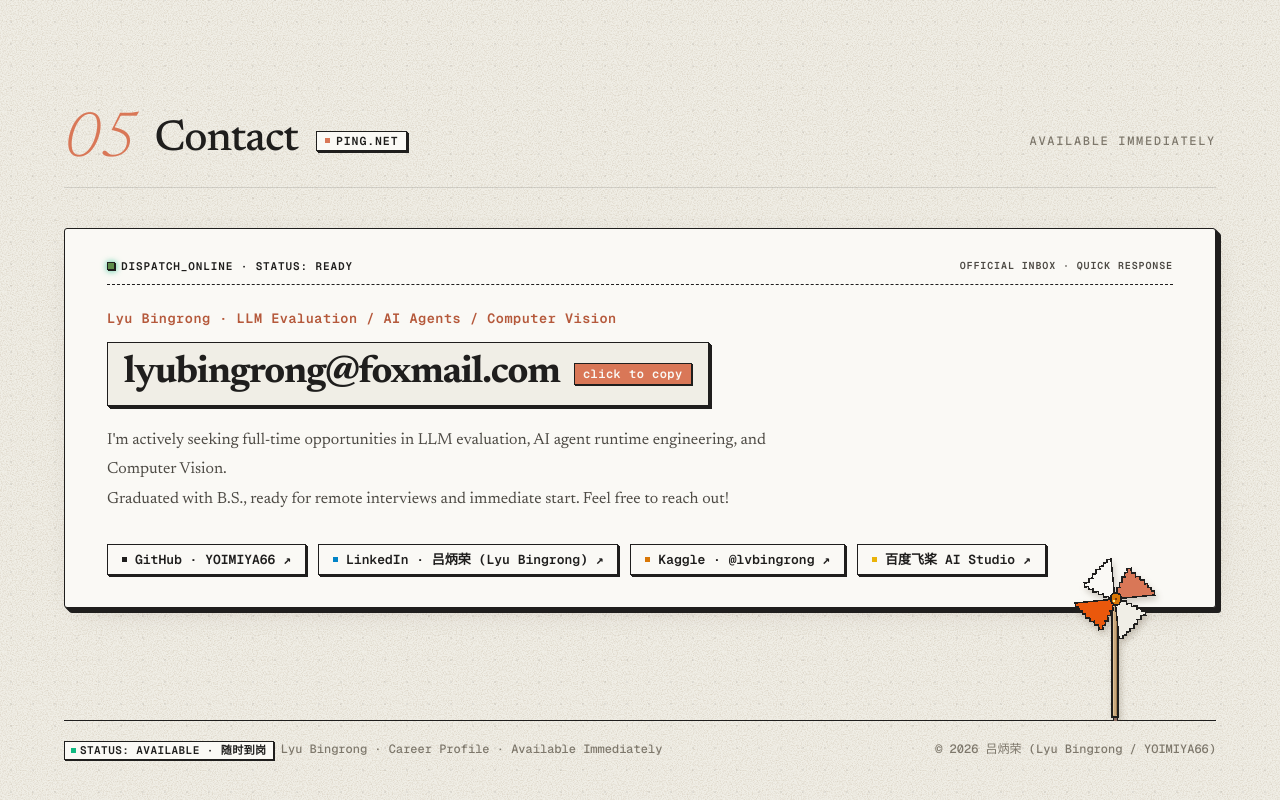
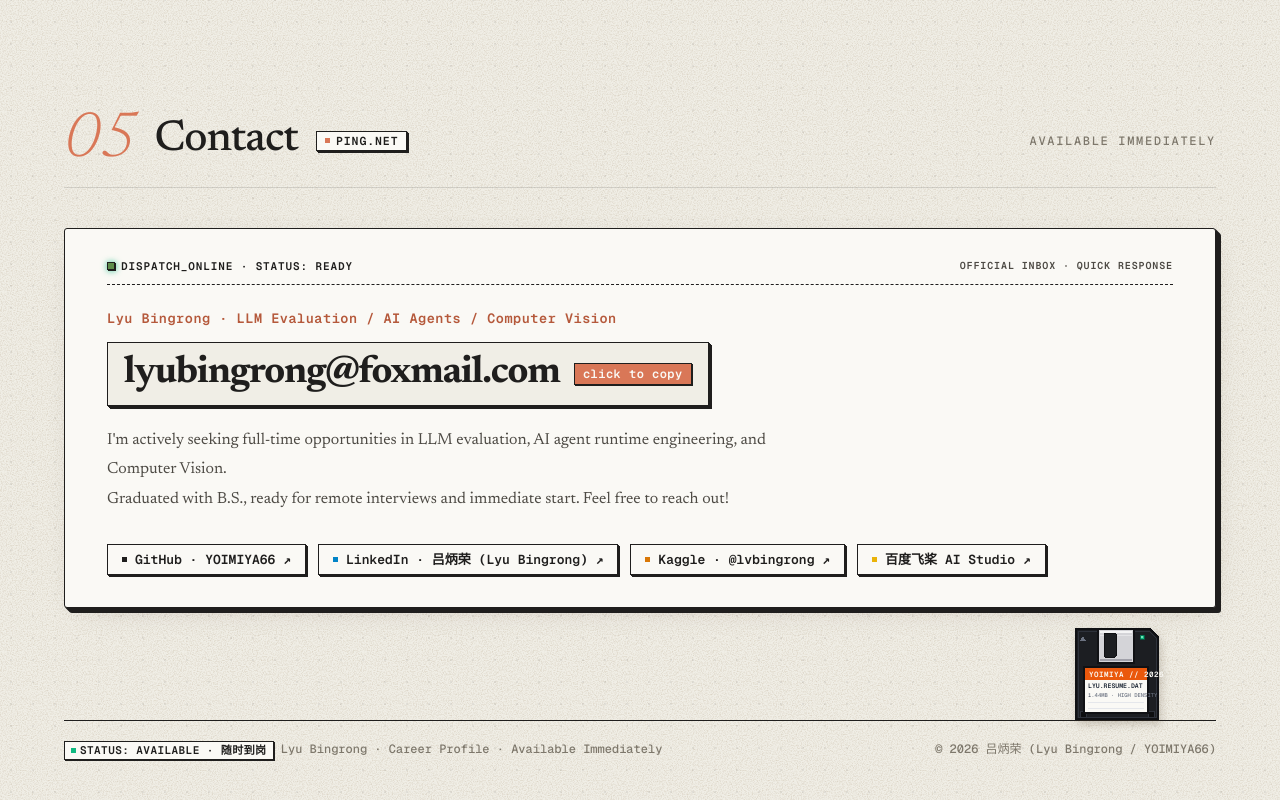
Before and after one commit to YOIMIYA66/YOIMIYA66.github.io, a website built with Vite: page index.html in a window 1280 px wide. Shown: the part 7777-8577 px from the top of the page. Built offline with nearby package versions, Linux system fonts and the light colour scheme.

Commit message:
feat(colophon): replace pinwheel easter egg with interactive 16-bit 3.5-inch floppy disk

```diff
--- a/index.html
+++ b/index.html
@@ -846,39 +846,63 @@
     <span class="back-top-text">TOP</span>
   </button>
 
-  <!-- ===== 版权页与纸风车彩蛋 ===== -->
+  <!-- ===== 版权页与 16-Bit 软盘彩蛋 ===== -->
   <footer class="colophon">
     <div class="egg" id="egg">
-      <button class="pinwheel" type="button" id="pinwheel" aria-label="Pixel paper pinwheel">
-        <span class="zh vh">像素纸风车，点一下吹一口气</span>
-        <span class="en vh">Pixel pinwheel. Click to blow on it</span>
-        <svg viewBox="0 0 110 172" class="pw-svg" shape-rendering="crispEdges">
-          <defs>
-            <!-- 16-bit 像素风车主叶片定义（纯阶梯水平/垂直像素路径，零斜线矢量） -->
-            <path id="pw-pixel-blade" d="M 55,50 L 55,10 L 51,10 L 51,13 L 47,13 L 47,16 L 43,16 L 43,19 L 39,19 L 39,23 L 35,23 L 35,27 L 31,27 L 31,31 L 26,31 L 26,35 L 30,35 L 30,38 L 34,38 L 34,41 L 39,41 L 39,44 L 44,44 L 44,47 L 49,47 L 49,50 Z" stroke="#1F1E1D" stroke-width="1.5" stroke-linejoin="miter"/>
-          </defs>
-          <!-- 16-bit 像素木杆 -->
-          <rect x="52" y="50" width="6" height="118" fill="#C9A87C" stroke="#1F1E1D" stroke-width="1.5"/>
-          <line x1="53.5" y1="52" x2="53.5" y2="166" stroke="#E2C499" stroke-width="1"/>
-          <line x1="56.5" y1="52" x2="56.5" y2="166" stroke="#A17F55" stroke-width="1"/>
-          <rect x="53" y="168" width="4" height="4" fill="#8D6E63" stroke="#1F1E1D" stroke-width="1"/>
+      <div class="floppy-bubble" id="floppy-bubble" aria-live="polite">
+        <span class="zh">💾 1.44MB · 简历已归档</span>
+        <span class="en">💾 1.44MB · RESUME ARCHIVED</span>
+      </div>
+      <button class="floppy-btn" type="button" id="floppy" aria-label="Interactive 16-bit 3.5-inch Floppy Disk">
+        <span class="zh vh">16-bit 复古 3.5 寸软盘，点击互动</span>
+        <span class="en vh">16-bit retro 3.5-inch floppy disk. Click to interact</span>
+        <svg viewBox="0 0 100 110" class="floppy-svg" shape-rendering="crispEdges" aria-hidden="true">
+          <!-- 软盘外壳 (深黑碳素硬塑料，右上角 45° 倒角防呆插槽) -->
+          <path d="M 10,14 L 84,14 L 92,22 L 92,104 L 10,104 Z" fill="#1C1E22" stroke="#101114" stroke-width="2"/>
+          <!-- 外壳高光内线 -->
+          <path d="M 12,16 L 83,16 L 90,23 L 90,102 L 12,102 Z" fill="none" stroke="#2E323B" stroke-width="1"/>
 
-          <!-- 像素风车旋转叶片组（受角速度驱动物理旋转） -->
-          <g class="pw-blade-group">
-            <!-- 叶片 1: 陶土橙 (0deg) -->
-            <use href="#pw-pixel-blade" fill="#EA580C"/>
-            <!-- 叶片 2: 象牙卡纸 (90deg) -->
-            <use href="#pw-pixel-blade" fill="#FAF9F5" transform="rotate(90, 55, 50)"/>
-            <!-- 叶片 3: 陶土橙 (180deg) -->
-            <use href="#pw-pixel-blade" fill="#D97757" transform="rotate(180, 55, 50)"/>
-            <!-- 叶片 4: 象牙卡纸 (270deg) -->
-            <use href="#pw-pixel-blade" fill="#F0EEE6" transform="rotate(270, 55, 50)"/>
+          <!-- 插入方向指示三角 -->
+          <polygon points="17,21 14,26 20,26" fill="#6B7280"/>
 
-            <!-- 中心 16-bit 像素黄铜大头钉 -->
-            <polygon points="52,46 58,46 61,49 61,53 58,56 52,56 49,53 49,49" fill="#D97706" stroke="#1F1E1D" stroke-width="1.5"/>
-            <rect x="52" y="48" width="2" height="2" fill="#FEF08A"/>
-            <rect x="54" y="50" width="2" height="2" fill="#78350F"/>
+          <!-- 底部凹槽与防写孔 (左底写保护孔，右底 HD 高密度孔) -->
+          <rect x="14" y="96" width="6" height="6" fill="#0D0E10" stroke="#2E323B" stroke-width="1"/>
+          <rect x="82" y="96" width="6" height="6" fill="#0D0E10" stroke="#2E323B" stroke-width="1"/>
+
+          <!-- 软盘内部读写窗口底衬 (深黑磁片基底) -->
+          <rect x="36" y="16" width="28" height="30" fill="#0A0B0D"/>
+          <!-- 磁介质反光圆盘局部 -->
+          <ellipse cx="50" cy="31" rx="10" ry="10" fill="#1E1917" stroke="#2F2520" stroke-width="1"/>
+
+          <!-- 可滑动金属防护滑块 (Shutter) -->
+          <g class="floppy-shutter" id="floppy-shutter">
+            <!-- 铝合金滑块外壳 -->
+            <rect x="32" y="14" width="36" height="34" fill="#D4D4D8" stroke="#101114" stroke-width="1.5"/>
+            <!-- 铝合金拉丝反光高光 -->
+            <rect x="34" y="16" width="32" height="2" fill="#F4F4F5"/>
+            <rect x="34" y="20" width="32" height="1" fill="#E4E4E7"/>
+            <rect x="34" y="44" width="32" height="2" fill="#A1A1AA"/>
+            <!-- 滑块金属镂空视窗 (露出磁片或关闭) -->
+            <rect x="38" y="18" width="12" height="24" rx="1" fill="#1C1E22" stroke="#101114" stroke-width="1"/>
           </g>
+
+          <!-- 软盘贴纸标签 (带陶土橙色顶栏与网格笔记线) -->
+          <rect x="18" y="52" width="64" height="46" fill="#FAF9F5" stroke="#101114" stroke-width="1.5"/>
+          <!-- 标签顶部橙色色带 -->
+          <rect x="19" y="53" width="62" height="12" fill="#EA580C"/>
+          <text x="23" y="62" font-family="'Geist Mono', monospace" font-size="7.5" font-weight="700" fill="#FAF9F5" letter-spacing="0.5">YOIMIYA // 2026</text>
+
+          <!-- 标签副标题与信息 -->
+          <text x="22" y="73" font-family="'Geist Mono', monospace" font-size="6.5" font-weight="600" fill="#1F2937">LYU.RESUME.DAT</text>
+          <text x="22" y="82" font-family="'Geist Mono', monospace" font-size="5.5" font-weight="500" fill="#6B7280">1.44MB · HIGH DENSITY</text>
+
+          <!-- 标签横线记事栏 -->
+          <line x1="22" y1="87" x2="78" y2="87" stroke="#E5E7EB" stroke-width="1"/>
+          <line x1="22" y1="93" x2="78" y2="93" stroke="#E5E7EB" stroke-width="1"/>
+
+          <!-- 读写状态指示 LED (翡翠绿高亮) -->
+          <rect x="74" y="20" width="4" height="4" fill="#10B981" stroke="#065F46" stroke-width="0.8" class="floppy-led"/>
+          <rect x="75" y="21" width="2" height="2" fill="#6EE7B7"/>
         </svg>
       </button>
     </div>
--- a/src/main.js
+++ b/src/main.js
@@ -57,7 +57,7 @@
 
   /* ---------- 3. 台灯与动态阴影：鼠标处更亮，纸偶和卡纸的影子往远离鼠标的方向落 ---------- */
   const lamp = document.querySelector('.lamp');
-  const lit = Array.prototype.slice.call(document.querySelectorAll('.lit, .term, .doll, .stage, .pinwheel'));
+  const lit = Array.prototype.slice.call(document.querySelectorAll('.lit, .term, .doll, .stage, .floppy-btn'));
   let light = null;
   let lightQueued = false;
 
@@ -121,35 +121,39 @@
     }, { passive: true });
   }
 
-  /* ---------- 5. 版权页彩蛋：纸风车（吹气加速、角速度物理衰减） ---------- */
+  /* ---------- 5. 版权页彩蛋：16-Bit 3.5寸软盘（金属保护滑块物理回弹、读写 LED 与状态气泡） ---------- */
   const egg = document.getElementById('egg');
-  const pinwheel = document.getElementById('pinwheel');
-  if (egg && pinwheel) {
-    const bladeGroup = pinwheel.querySelector('.pw-blade-group');
-    const base = reduce.matches ? 0 : 38;
-    let w = base;
-    let a = 0;
-    let on = false;
-    let last = 0;
-    let prev = null;
+  const floppy = document.getElementById('floppy');
+  const floppyBubble = document.getElementById('floppy-bubble');
+
+  if (egg && floppy) {
     let seen = false;
+    let quoteIndex = 0;
+    let bubbleTimer = null;
 
-    function tickPw(t) {
-      if (!on) return;
-      const dt = last ? Math.min(0.05, (t - last) / 1000) : 0.016;
-      last = t;
-      w = base + (w - base) * Math.exp(-dt / 1.4);
-      a = (a + w * dt) % 360;
-      if (bladeGroup) bladeGroup.style.setProperty('--pw-a', a.toFixed(2) + 'deg');
-      requestAnimationFrame(tickPw);
-    }
+    const quotesZh = [
+      '💾 1.44MB · 简历已归档',
+      '⚡ READ_OK · 随时到岗',
+      '✦ HIRE_ME.EXE · 100%',
+      '💾 软盘已就绪 · DRIVE A:',
+      '🚀 6,500+ ★ · 66 PRs'
+    ];
+    const quotesEn = [
+      '💾 1.44MB · RESUME ARCHIVED',
+      '⚡ READ_OK · AVAILABLE NOW',
+      '✦ HIRE_ME.EXE · 100%',
+      '💾 DISK READY · DRIVE A:',
+      '🚀 6,500+ ★ · 66 PRs'
+    ];
 
-    function run() {
-      if (!on) {
-        on = true;
-        last = 0;
-        requestAnimationFrame(tickPw);
-      }
+    function showBubble(text) {
+      if (!floppyBubble) return;
+      floppyBubble.innerHTML = `<span>${text}</span>`;
+      egg.classList.add('show-bubble');
+      clearTimeout(bubbleTimer);
+      bubbleTimer = setTimeout(() => {
+        egg.classList.remove('show-bubble');
+      }, 2600);
     }
 
     if ('IntersectionObserver' in window) {
@@ -158,43 +162,28 @@
           if (!seen) {
             seen = true;
             egg.classList.add('up');
-            if (!reduce.matches) w = 560;
           }
-          run();
-        } else {
-          on = false;
         }
-      }, { threshold: 0.3 }).observe(egg);
+      }, { threshold: 0.05, rootMargin: '40px' }).observe(egg);
     } else {
       egg.classList.add('up');
-      run();
     }
 
-    window.addEventListener('pointermove', e => {
-      const t = performance.now();
-      if (on && prev && t - prev.t < 150) {
-        const r = pinwheel.getBoundingClientRect();
-        const R = r.width / 2;
-        const rx = e.clientX - (r.left + R);
-        const ry = e.clientY - (r.top + R);
-        const d = Math.hypot(rx, ry);
-        if (d < R * 6) {
-          const dx = e.clientX - prev.x;
-          const dy = e.clientY - prev.y;
-          const dt = Math.max(8, t - prev.t) / 1000;
-          const speed = Math.hypot(dx, dy) / dt;
-          const fall = d < R ? 1 : Math.max(0.06, Math.exp(-(d - R) / (1.6 * R)));
-          const turn = (rx * dy - ry * dx) / (d * d + R * R * 0.15);
-          w += (turn * 57.3 * 4 * (1 + Math.min(speed, 3000) / 900) + (w >= 0 ? 1 : -1) * Math.min(speed, 3000) * 0.6 * dt) * fall;
-          w = Math.max(-1800, Math.min(1800, w));
-        }
-      }
-      prev = { x: e.clientX, y: e.clientY, t };
-    }, { passive: true });
+    floppy.addEventListener('click', () => {
+      // 1. 金属滑块滑动并弹簧复位
+      floppy.classList.add('slid', 'active');
+      setTimeout(() => {
+        floppy.classList.remove('slid');
+      }, 300);
+      setTimeout(() => {
+        floppy.classList.remove('active');
+      }, 700);
 
-    pinwheel.addEventListener('click', () => {
-      w = Math.max(-1800, Math.min(1800, w + (w >= 0 ? 1 : -1) * 780));
-      run();
+      // 2. 轮换状态语句
+      const isEn = document.documentElement.getAttribute('data-lang') === 'en';
+      const list = isEn ? quotesEn : quotesZh;
+      quoteIndex = (quoteIndex + 1) % list.length;
+      showBubble(list[quoteIndex]);
     });
   }
 
--- a/src/style.css
+++ b/src/style.css
@@ -332,12 +332,76 @@ img, video { max-width: 100%; }
 .colophon { position: relative; display: flex; flex-wrap: wrap; justify-content: space-between; gap: 8px 24px; margin-top: clamp(72px, 9vw, 112px); padding-block: 18px 40px; border-top: 1.5px solid var(--rule-strong); font: 500 12px/1.7 var(--mono); color: var(--muted); }
 .colophon b { display: block; margin-bottom: 4px; font-weight: 600; letter-spacing: .14em; text-transform: uppercase; color: var(--ink); }
 
-.egg { position: absolute; right: 4%; bottom: 100%; width: 110px; height: 172px; overflow: hidden; pointer-events: none; }
-.pinwheel { position: absolute; inset: 0; padding: 0; border: 0; background: none; cursor: pointer; pointer-events: auto; -webkit-tap-highlight-color: transparent;
-  transform: translateY(100%); transition: transform .9s cubic-bezier(.2, 1.3, .4, 1);
-  filter: drop-shadow(calc(var(--sx, 4px) * .5) calc(var(--sy, 8px) * .5) 3px var(--shadow)); }
-.egg.up .pinwheel { transform: none; }
-.pw-svg {
+/* 版权页彩蛋：16-Bit 3.5寸软盘 (简历数据归档) */
+.egg {
+  position: absolute;
+  right: 4%;
+  bottom: 100%;
+  width: 104px;
+  height: 116px;
+  overflow: visible;
+  pointer-events: none;
+}
+.floppy-bubble {
+  position: absolute;
+  bottom: 112px;
+  right: -6px;
+  background: var(--card);
+  border: 1px solid var(--ink);
+  box-shadow: var(--px3d-sm);
+  padding: 5px 9px;
+  font: 600 11px/1.2 var(--mono);
+  color: var(--ink);
+  white-space: nowrap;
+  pointer-events: none;
+  opacity: 0;
+  transform: translateY(6px);
+  transition: opacity .2s ease, transform .2s ease;
+  z-index: 10;
+}
+.floppy-bubble::after {
+  content: '';
+  position: absolute;
+  bottom: -4px;
+  right: 32px;
+  width: 6px;
+  height: 6px;
+  background: var(--card);
+  border-right: 1px solid var(--ink);
+  border-bottom: 1px solid var(--ink);
+  transform: rotate(45deg);
+}
+.egg:hover .floppy-bubble,
+.egg.show-bubble .floppy-bubble {
+  opacity: 1;
+  transform: translateY(0);
+}
+.floppy-btn {
+  position: absolute;
+  bottom: -4px;
+  left: 0;
+  width: 100px;
+  height: 110px;
+  padding: 0;
+  border: 0;
+  background: none;
+  cursor: pointer;
+  pointer-events: auto;
+  -webkit-tap-highlight-color: transparent;
+  transform: translateY(115%);
+  transition: transform .7s cubic-bezier(.2, 1.3, .4, 1);
+  filter: drop-shadow(calc(var(--sx, 4px) * .5) calc(var(--sy, 8px) * .5) 4px var(--shadow));
+}
+.egg.up .floppy-btn {
+  transform: none;
+}
+.floppy-btn:hover {
+  transform: translateY(-4px);
+}
+.floppy-btn:active {
+  transform: translateY(0);
+}
+.floppy-svg {
   display: block;
   width: 100%;
   height: 100%;
@@ -346,7 +410,19 @@ img, video { max-width: 100%; }
   image-rendering: -moz-crisp-edges;
   image-rendering: crisp-edges;
 }
-.pw-blade-group { transform-origin: 55px 50px; transform: rotate(var(--pw-a, 0deg)); }
+.floppy-shutter {
+  transition: transform .22s cubic-bezier(.17, .89, .32, 1.28);
+}
+.floppy-btn.slid .floppy-shutter {
+  transform: translateX(14px);
+}
+.floppy-led {
+  transition: fill .15s ease, filter .15s ease;
+}
+.floppy-btn.active .floppy-led {
+  fill: #34D399;
+  filter: drop-shadow(0 0 3px #10B981);
+}
 
 /* =====================================================================
    主题层：Claude 式文艺（燕麦纸 · 陶土橙 · 轻衬线）× 轻 3D 像素
@@ -1075,4 +1151,5 @@ body {
   .term-body p { white-space: normal; word-break: break-all; }
   .skills-grid { grid-template-columns: minmax(0, 1fr); gap: 12px; }
   .skill-card-desc { min-height: 0; }
+  .egg { right: 12px; transform: scale(0.85); transform-origin: bottom right; }
 }
```
